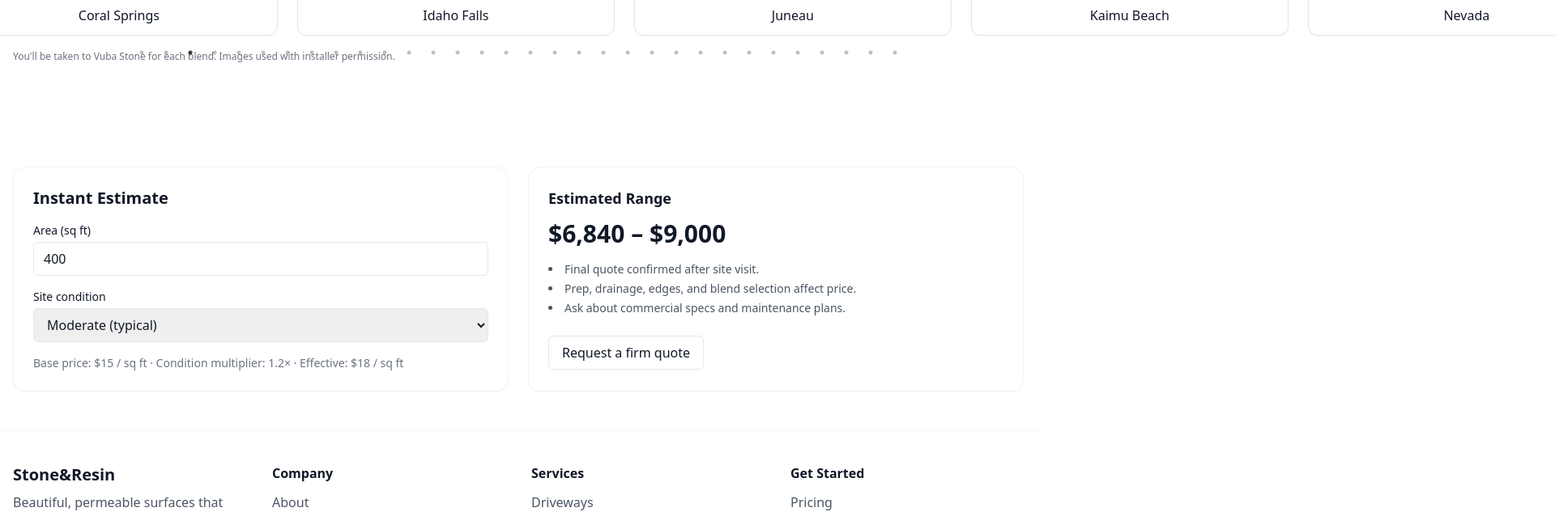
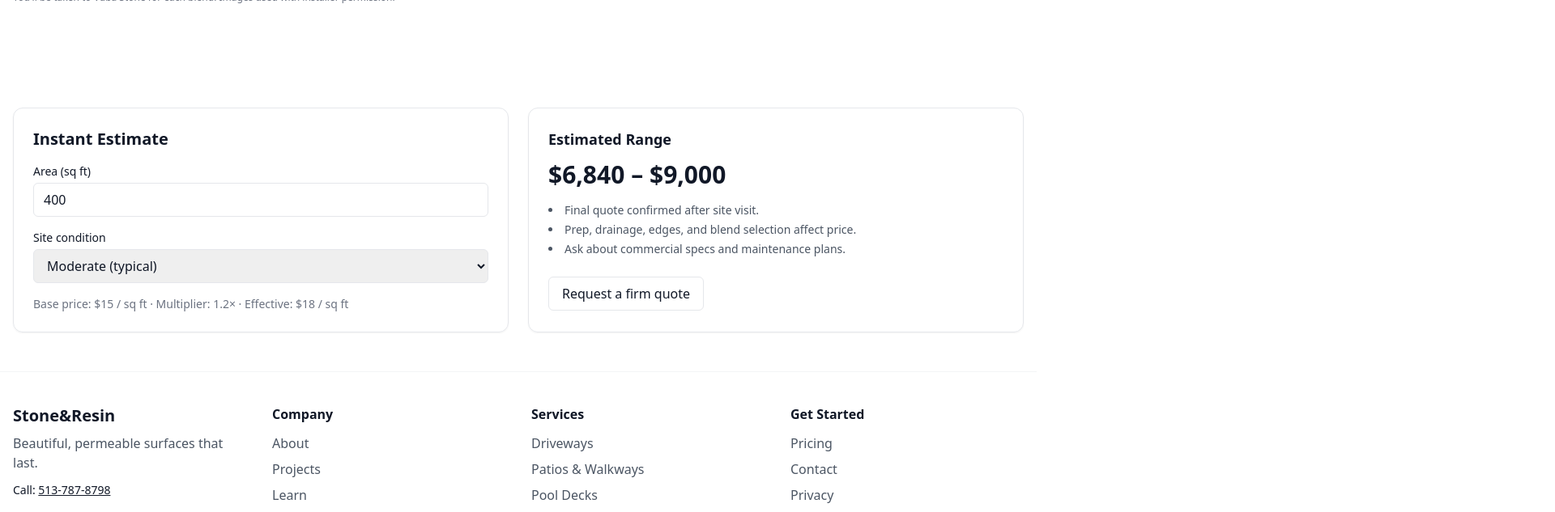
Before and after one commit to Stoneandresin/stoneandresin-site, a Next.js app: page / in a window 1280 px wide. Shown: the part 680-1313 px from the top of the page at 81% size, 1920 px wide, since content can reach past the window. Built offline with nearby package versions, Linux system fonts and the light colour scheme.

Commit message:
Update page.tsx

```diff
--- a/app/page.tsx
+++ b/app/page.tsx
@@ -2,19 +2,12 @@
 "use client";
 
 import { useMemo, useState } from "react";
-import Navbar from "@/components/Navbar";
-import Footer from "@/components/Footer";
 import ColorsSlider from "@/components/ColorsSlider";
 
-/**
- * Simple hero + estimator on the homepage.
- * The Vuba carousel (ColorsSlider) appears right under the hero.
- */
-
-// ----- Estimator logic (light/moderate/heavy site conditions) -----
+// ----- Simple estimator settings -----
 type Condition = "light" | "moderate" | "heavy";
 
-const BASE_PPSF = 15; // $ / sq ft (adjust in one place)
+const BASE_PPSF = 15; // $ / sq ft
 const MULTIPLIER: Record<Condition, number> = {
   light: 1.0,
   moderate: 1.2,
@@ -32,7 +25,6 @@ function fmtUSD(n: number) {
 function estimate(area: number, condition: Condition) {
   const ppsf = BASE_PPSF * MULTIPLIER[condition];
   const mid = area * ppsf;
-  // Show a range to set expectations (edges, drainage, prep variance, etc.)
   const low = Math.max(0, mid * 0.95);
   const high = mid * 1.25;
   return { low, high, ppsf };
@@ -41,7 +33,6 @@ function estimate(area: number, condition: Condition) {
 export default function Home() {
   const [area, setArea] = useState<number>(400);
   const [condition, setCondition] = useState<Condition>("moderate");
-
   const { low, high, ppsf } = useMemo(
     () => estimate(area || 0, condition),
     [area, condition]
@@ -49,8 +40,6 @@ export default function Home() {
 
   return (
     <main>
-      <Navbar />
-
       {/* Hero */}
       <section className="container py-12">
         <div className="max-w-3xl">
@@ -64,7 +53,7 @@ export default function Home() {
         </div>
       </section>
 
-      {/* Vuba blends carousel — appears right under hero */}
+      {/* Vuba blends carousel — right under hero */}
       <section className="container py-12">
         <h2 className="sr-only">Vuba Color Blends</h2>
         <ColorsSlider />
@@ -73,12 +62,10 @@ export default function Home() {
       {/* Estimator */}
       <section className="container py-12">
         <div className="grid gap-6 md:grid-cols-2">
-          <div className="card p-6 rounded-xl border border-gray-200 shadow-sm">
+          <div className="p-6 rounded-xl border border-gray-200 shadow-sm">
             <h2 className="text-xl font-bold">Instant Estimate</h2>
 
-            <label className="block mt-4 text-sm font-medium">
-              Area (sq ft)
-            </label>
+            <label className="block mt-4 text-sm font-medium">Area (sq ft)</label>
             <input
               type="number"
               inputMode="numeric"
@@ -89,9 +76,7 @@ export default function Home() {
               placeholder="e.g., 400"
             />
 
-            <label className="block mt-4 text-sm font-medium">
-              Site condition
-            </label>
+            <label className="block mt-4 text-sm font-medium">Site condition</label>
             <select
               value={condition}
               onChange={(e) => setCondition(e.target.value as Condition)}
@@ -103,12 +88,12 @@ export default function Home() {
             </select>
 
             <p className="mt-4 text-sm text-gray-500">
-              Base price: {fmtUSD(BASE_PPSF)} / sq ft · Condition multiplier:{" "}
+              Base price: {fmtUSD(BASE_PPSF)} / sq ft · Multiplier:{" "}
               {MULTIPLIER[condition].toFixed(1)}× · Effective: {fmtUSD(ppsf)} / sq ft
             </p>
           </div>
 
-          <div className="card p-6 rounded-xl border border-gray-200 shadow-sm">
+          <div className="p-6 rounded-xl border border-gray-200 shadow-sm">
             <h3 className="text-lg font-bold">Estimated Range</h3>
             <p className="mt-3 text-3xl font-extrabold">
               {fmtUSD(low)} – {fmtUSD(high)}
@@ -129,8 +114,6 @@ export default function Home() {
           </div>
         </div>
       </section>
-
-      <Footer />
     </main>
   );
 }
```
